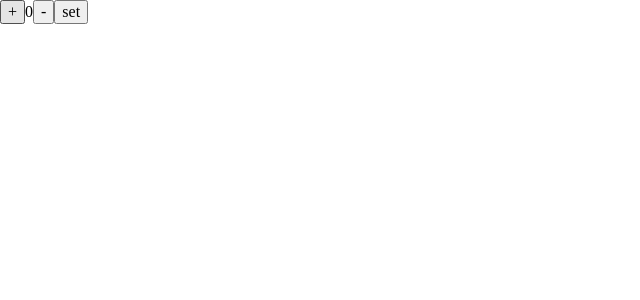
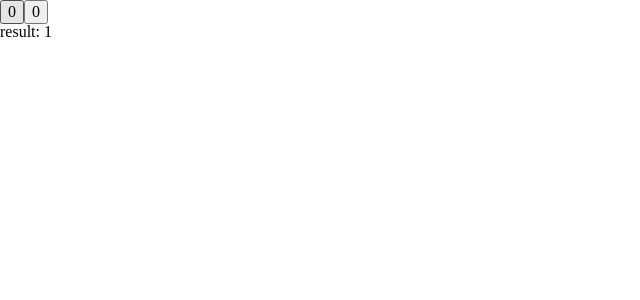
Before and after one commit to zeyuanHong0/react-basic, a React (Create React App) app: page / in a window 1280 px wide. Shown: the top 300 px of the page, without its empty margins (0-640 px from the left). Built offline with nearby package versions, Linux system fonts and the light colour scheme.

Commit message:
useMemo demo

```diff
--- a/src/App.js
+++ b/src/App.js
@@ -1,7 +1,8 @@
 // import ReplyList from "./replyList"; //评论案例
 // import ReactReduxDemo from "./react-redux";
 // import ShoppingCart from "./shopping-cart";
-import UseReducerDemo from "./useReducer";
+// import UseReducerDemo from "./useReducer";
+import UseMemoDemo from "./useMemo";
 // import { RouterProvider } from "react-router-dom";
 // import router from "./router";
 
@@ -12,7 +13,8 @@ function App() {
       {/* <ReactReduxDemo /> */}
       {/* <ShoppingCart /> */}
       {/* <RouterProvider router={router} /> */}
-      <UseReducerDemo />
+      {/* <UseReducerDemo /> */}
+      <UseMemoDemo />
     </div>
   );
 }
--- /dev/null
+++ b/src/useMemo/index.jsx
@@ -0,0 +1,30 @@
+import { useMemo, useState } from "react";
+
+// 斐波那契数列
+function fibonacci(n) {
+  console.log("计算斐波那契数列");
+  if (n < 2) {
+    return 1;
+  }
+  return fibonacci(n - 1) + fibonacci(n - 2);
+}
+
+const UseMemoDemo = () => {
+  const [count1, setCount1] = useState(0);
+  const [count2, setCount2] = useState(0);
+
+  const result = useMemo(() => fibonacci(count1), [count1]);
+  console.log("组件渲染了");
+
+  return (
+    <div>
+      <div>
+        <button onClick={() => setCount1(count1 + 1)}>{count1}</button>
+        <button onClick={() => setCount2(count2 + 1)}>{count2}</button>
+      </div>
+      <div>result: {result}</div>
+    </div>
+  );
+};
+
+export default UseMemoDemo;
```
